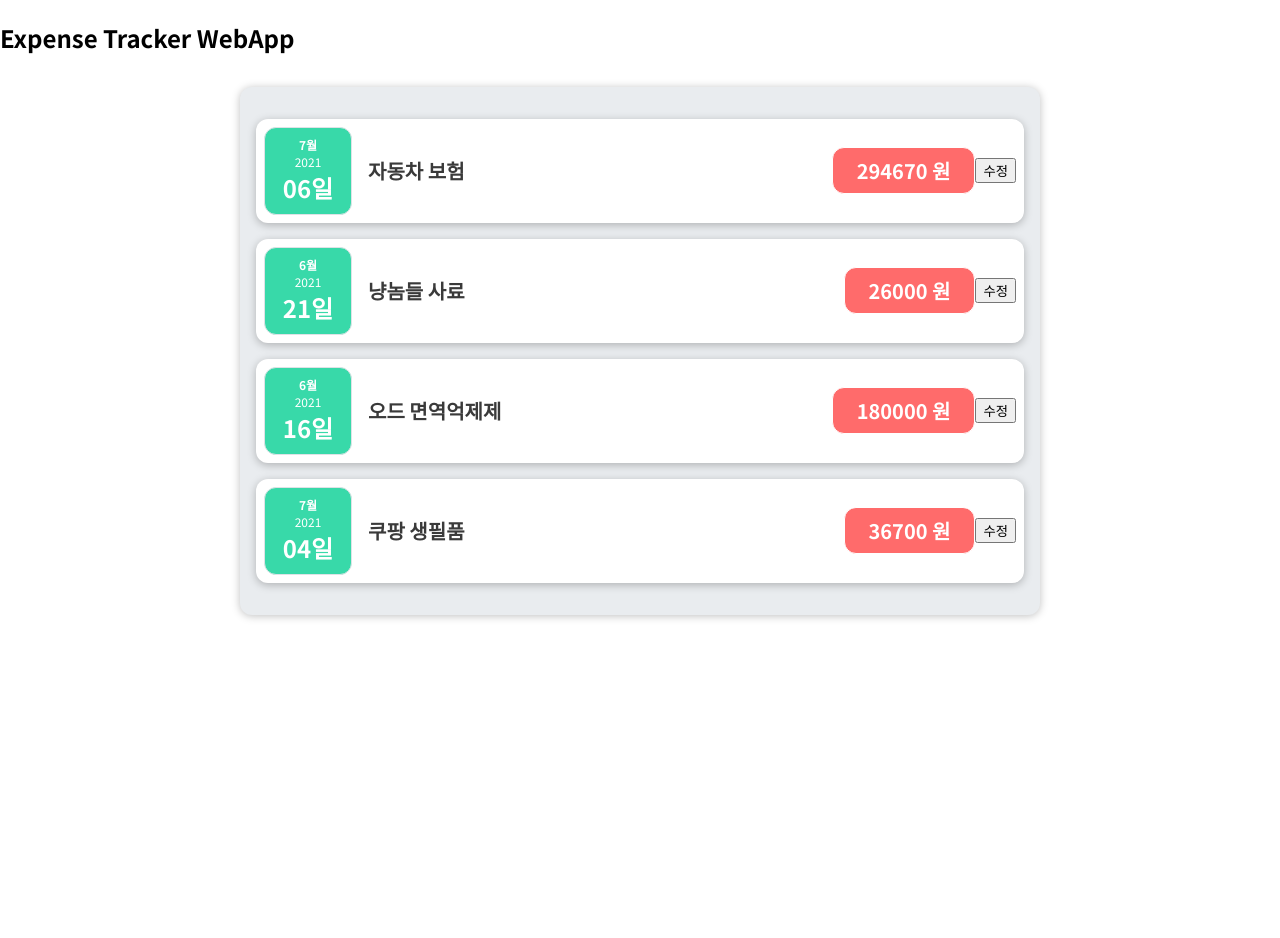
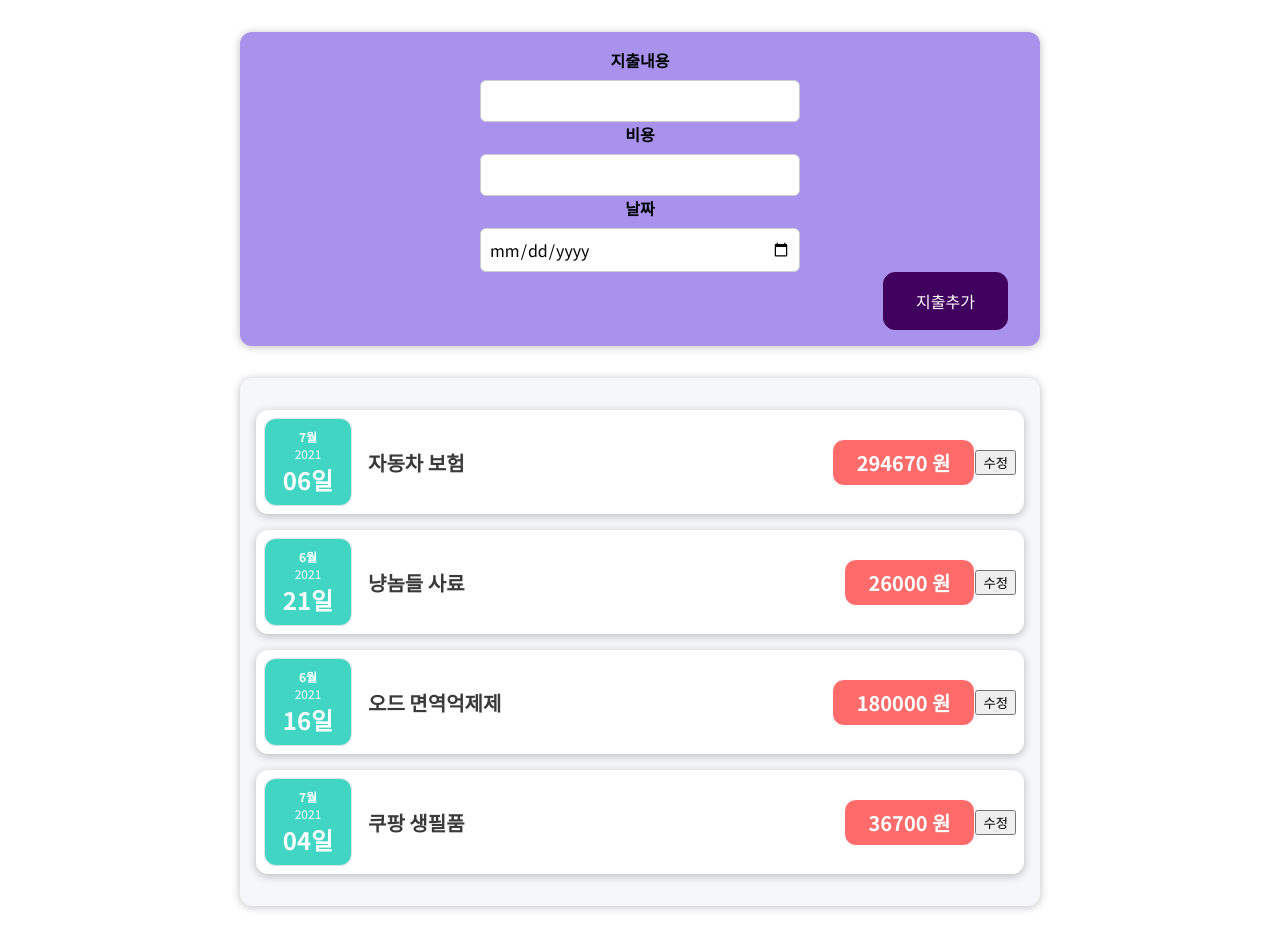
Before and after one commit to glenn-a810/Study, a React (Create React App) app in the folder expense-tracker/: page / in a window 1280 px wide. Before the commit the page ends 800 px from the top, so only its background shows below. Built offline with nearby package versions, Linux system fonts and the light colour scheme.

Commit message:
상단 입력폼 설정

```diff
--- a/expense-tracker/src/App.js
+++ b/expense-tracker/src/App.js
@@ -1,5 +1,6 @@
 import React from 'react'
 import Expenses from './components/Expenses/Expenses'
+import NewExpense from './components/Form/NewExpense'
 
 const App = () => {
   // regular JavaScript, cumbersome
@@ -42,7 +43,7 @@
 
   return(
     <div>
-      <h2>Expense Tracker WebApp</h2>
+      <NewExpense />
       <Expenses expenses={expenses} />
     </div>
   )
--- a/expense-tracker/src/components/Expenses/ExpenseDate.css
+++ b/expense-tracker/src/components/Expenses/ExpenseDate.css
@@ -3,8 +3,8 @@
     flex-direction: column;
     width: 5.5rem;
     height: 5.5rem;
-    border: 1px solid #dee2e6;
-    background-color: #38d9a9;
+    border: 1px solid #dfe3e6;
+    background-color: #41d6c3;
     color: white;
     border-radius: 12px;
     align-items: center;
--- a/expense-tracker/src/components/Expenses/Expenses.css
+++ b/expense-tracker/src/components/Expenses/Expenses.css
@@ -1,6 +1,6 @@
 .expenses {
     padding: 1rem;
-    background-color: #e9ecef;
+    background-color: #f5f7fa;
     margin: 2rem auto;
     width: 50rem;
     max-width: 95%;
--- /dev/null
+++ b/expense-tracker/src/components/Form/ExpenseForm.css
@@ -0,0 +1,26 @@
+.new-expense__controls {
+    display: flex;
+    flex-wrap: wrap;
+    gap: 1rem;
+    margin-bottom: 1rem;
+    text-align: left;
+}
+
+.new-expense__control label {
+    font-weight: bold;
+    margin-bottom: 0.5rem;
+    display: block;
+}
+
+.new-expense__control input {
+    font: inherit;
+    padding: 0.5rem;
+    border-radius: 6px;
+    border: 1px solid #ccc;
+    width: 20rem;
+    max-width: 100%;
+}
+
+.new-expense__actions {
+    text-align: right;
+}
--- /dev/null
+++ b/expense-tracker/src/components/Form/ExpenseForm.js
@@ -0,0 +1,28 @@
+import React from 'react'
+import './ExpenseForm.css'
+
+const ExpenseForm = () => {
+    return(
+        <form>
+            <div className='new-expense__constrols'>
+                <div className='new-expense__control'>
+                    <label>지출내용</label>
+                    <input type='text' />
+                </div>
+                <div className='new-expense__control'>
+                    <label>비용</label>
+                    <input type='number' min='0' step='0' />
+                </div>
+                <div className='new-expense__control'>
+                    <label>날짜</label>
+                    <input type='date' min='2019-01-01' max='2025-12-31' />
+                </div>
+            </div>
+            <div className='new-expense__actions'>
+                <button type='submit'>지출추가</button>
+            </div>
+        </form>
+    )
+}
+
+export default ExpenseForm
--- /dev/null
+++ b/expense-tracker/src/components/Form/NewExpense.css
@@ -0,0 +1,38 @@
+.new-expense {
+    background-color: #a892ee;
+    padding: 1rem;
+    margin: 2rem auto;
+    width: 50rem;
+    max-width: 95%;
+    border-radius: 12px;
+    text-align: center;
+    box-shadow: 0 1px 8px rgba(0, 0, 0, 0.25);
+}
+
+.new-expense button {
+    font: inherit;
+    cursor: pointer;
+    padding: 1rem 2rem;
+    border: 1px solid #40005d;
+    background-color: #40005d;
+    color: white;
+    border-radius: 12px;
+    margin-right: 1rem;
+}
+
+.new-expense button:hover,
+.new-expense button:active {
+    background-color: #510674;
+    border-color: #510674;
+}
+
+.new-expense button.alternative {
+    color: #220131;
+    border-color: transparent;
+    background-color: transparent;
+}
+
+.new-expense button.alternative:hover,
+.new-expense button.alternative:active {
+    background-color: #ddb3f8;
+}
--- /dev/null
+++ b/expense-tracker/src/components/Form/NewExpense.js
@@ -0,0 +1,13 @@
+import React from 'react'
+import './NewExpense.css'
+import ExpenseForm from './ExpenseForm'
+
+const NewExpense = () => {
+    return(
+        <div className='new-expense'>
+            <ExpenseForm />
+        </div>
+    )
+}
+
+export default NewExpense
```
